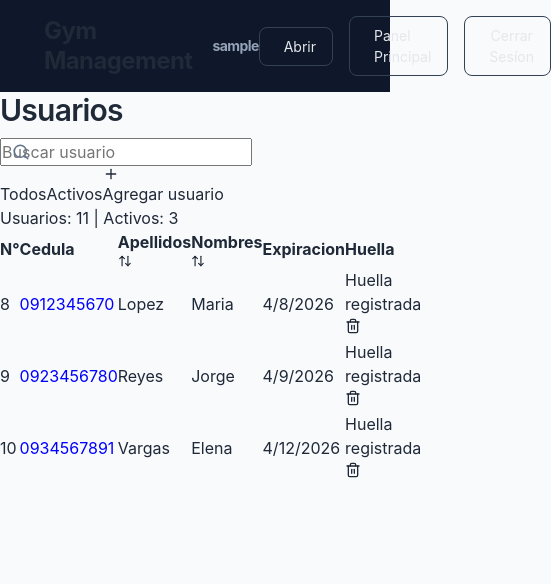
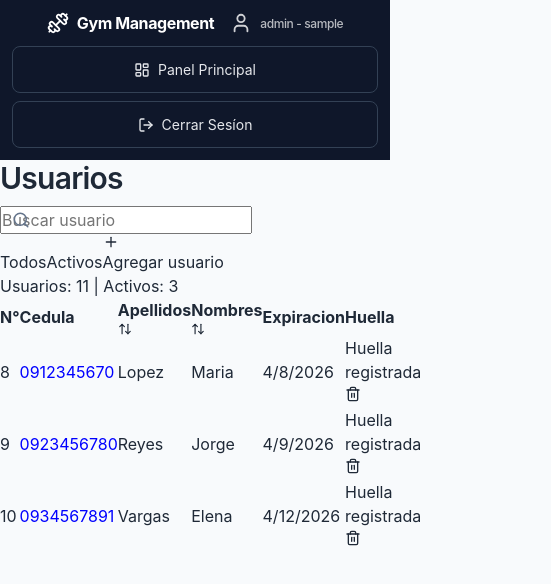
Before and after one commit to Dennis-9430/gym-management, a React (Vite) app: page /clients/list in a window 390 px wide. Shown: the top 584 px of the page, 551 px wide, since content can reach past the window. Built offline with nearby package versions, Linux system fonts and the light colour scheme; sample sign-in values are in the browser's storage.

Commit message:
refactor(navbar): mejorar navegación con NavLink y responsive

```diff
--- a/src/components/Navbar.tsx
+++ b/src/components/Navbar.tsx
@@ -1,4 +1,4 @@
-import { Link, useNavigate } from "react-router-dom";
+import { NavLink, useNavigate } from "react-router-dom";
 import { useAuth } from "../context/index.ts";
 import "../styles/navbar.css";
 import {
@@ -6,7 +6,6 @@ import {
   LayoutDashboard,
   LogOut,
   Dumbbell,
-  DoorOpen,
 } from "lucide-react";
 const Navbar = () => {
   const { user, logout } = useAuth();
@@ -14,10 +13,6 @@ const Navbar = () => {
   const handleLogout = () => {
     logout();
     navigate("/");
-  };
-  const handleOpenDoor = () => {
-    alert("Puerta abierta correctamente");
-    // Aquí luego irá la integración con hardware o backend
   };
   return (
     <nav className="navbar">
@@ -29,7 +24,7 @@ const Navbar = () => {
             {user && (
               <span className="navbar__username">
                 <User size={22} />
-                {user.username}
+                <span className="navbar__username-text">admin - {user.username}</span>
               </span>
             )}
           </h1>
@@ -37,15 +32,10 @@ const Navbar = () => {
 
           {user && (
             <div className="nav-actions">
-            <button className="navbar__btn" onClick={handleOpenDoor}>
-              <DoorOpen size={16} />
-              Abrir
-            </button>
-
-            <Link className="navbar__link" to="/dashboard">
+              <NavLink className={({ isActive }) => `navbar__link ${isActive ? 'active' : ''}`} to="/dashboard">
                 <LayoutDashboard size={16} />
                 Panel Principal
-            </Link>
+              </NavLink>
 
               <button className="navbar__logout" onClick={handleLogout}>
                 <LogOut size={16} />
--- a/src/styles/navbar.css
+++ b/src/styles/navbar.css
@@ -31,14 +31,20 @@
   gap: var(--spacing-4);
   margin: 0;
   font-size: var(--font-size-2xl);
+  color: var(--color-text-inverse);
 }
 
 .navbar__username {
   display: flex;
   align-items: center;
-  gap: var(--spacing-1);
+  gap: var(--spacing-2);
+  color: var(--color-text-light);
+}
+
+.navbar__username-text {
   font-size: var(--font-size-sm);
-  color: var(--color-text-light);
+  color: rgba(255, 255, 255, 0.85);
+  font-weight: 500;
 }
 
 .nav-actions {
@@ -73,17 +79,130 @@
   color: var(--color-text-inverse);
 }
 
-/* Responsive */
-@media (max-width: var(--breakpoint-lg)) {
+.navbar__link:focus {
+  background: transparent;
+  border-color: var(--color-primary-light);
+  color: var(--color-border);
+}
+
+.navbar__link:focus-visible {
+  outline: 2px solid var(--color-action);
+  outline-offset: 2px;
+}
+
+.navbar__link.active {
+  background: transparent;
+  border-color: var(--color-primary-light);
+  color: var(--color-border);
+}
+
+.navbar__link.active:hover {
+  background: var(--color-action);
+  border-color: var(--color-action);
+  color: var(--color-text-inverse);
+}
+
+/* ==========================================================================
+   RESPONSIVE - Tablet/Mobile
+   ========================================================================== */
+
+@media (max-width: 1023px) {
   .navbar {
-    position: sticky;
-    top: 0;
-    z-index: var(--z-sticky);
+    padding: var(--spacing-3) var(--spacing-4);
   }
 
   .navbar__containner {
     flex-direction: column;
-    align-items: flex-start;
-    gap: var(--spacing-4);
+    gap: var(--spacing-3);
+  }
+
+  .navbar__brand {
+    width: 100%;
+    justify-content: center;
+  }
+
+  .navbar__brand h1 {
+    font-size: var(--font-size-lg);
+    color: var(--color-text-inverse);
+    flex-wrap: wrap;
+    justify-content: center;
+  }
+
+  .navbar__username {
+    width: 100%;
+    justify-content: center;
+  }
+
+  .navbar__username-text {
+    font-size: var(--font-size-sm);
+    color: rgba(255, 255, 255, 0.7);
+  }
+
+  .nav-actions {
+    width: 100%;
+    flex-wrap: wrap;
+    gap: var(--spacing-2);
+  }
+
+  .navbar__btn,
+  .navbar__logout,
+  .navbar__link {
+    flex: 1;
+    min-width: 100px;
+    justify-content: center;
+    padding: var(--spacing-2) var(--spacing-3);
+    font-size: var(--font-size-xs);
   }
 }
+
+@media (max-width: 600px) {
+  .navbar {
+    padding: var(--spacing-3);
+  }
+
+  .navbar__brand {
+    flex-direction: row;
+    align-items: center;
+    gap: var(--spacing-2);
+  }
+
+  .navbar__brand h1 {
+    font-size: var(--font-size-lg);
+    color: var(--color-text-inverse);
+    flex-wrap: wrap;
+  }
+
+  .navbar__username {
+    width: auto;
+    font-size: var(--font-size-xs);
+    color: rgba(255, 255, 255, 0.8);
+  }
+
+  .navbar__username-text {
+    font-size: var(--font-size-xs);
+  }
+
+  .nav-actions {
+    flex-direction: column;
+    gap: var(--spacing-2);
+    width: 100%;
+  }
+
+  .navbar__btn,
+  .navbar__logout,
+  .navbar__link {
+    width: 100%;
+    padding: var(--spacing-3);
+    font-size: var(--font-size-sm);
+  }
+}
+
+@media (max-width: 640px) {
+  .navbar__brand h1 {
+    font-size: var(--font-size-base);
+  }
+
+  .navbar__username-text {
+    font-size: var(--font-size-xs);
+  }
+}
```
Lines whose indentation alone changed are shown as unchanged.
